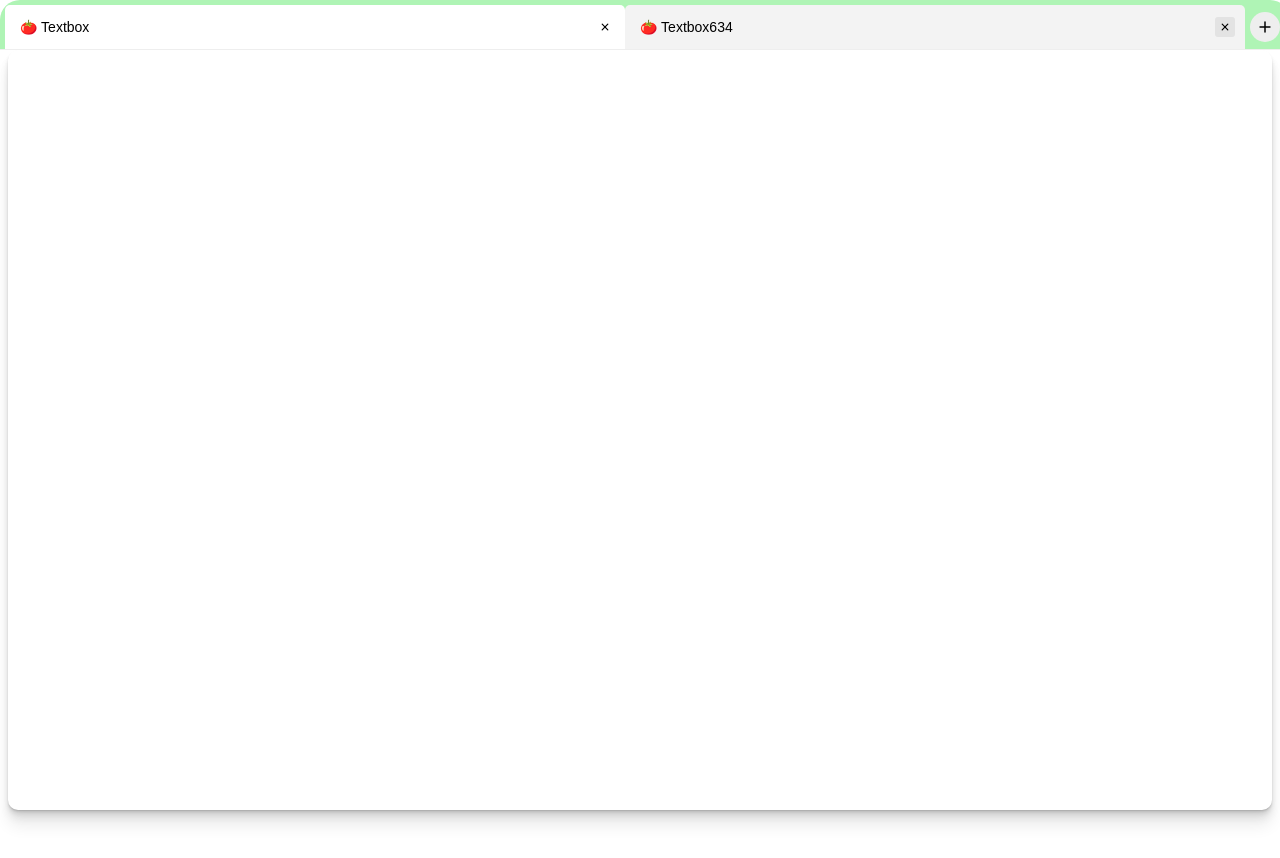
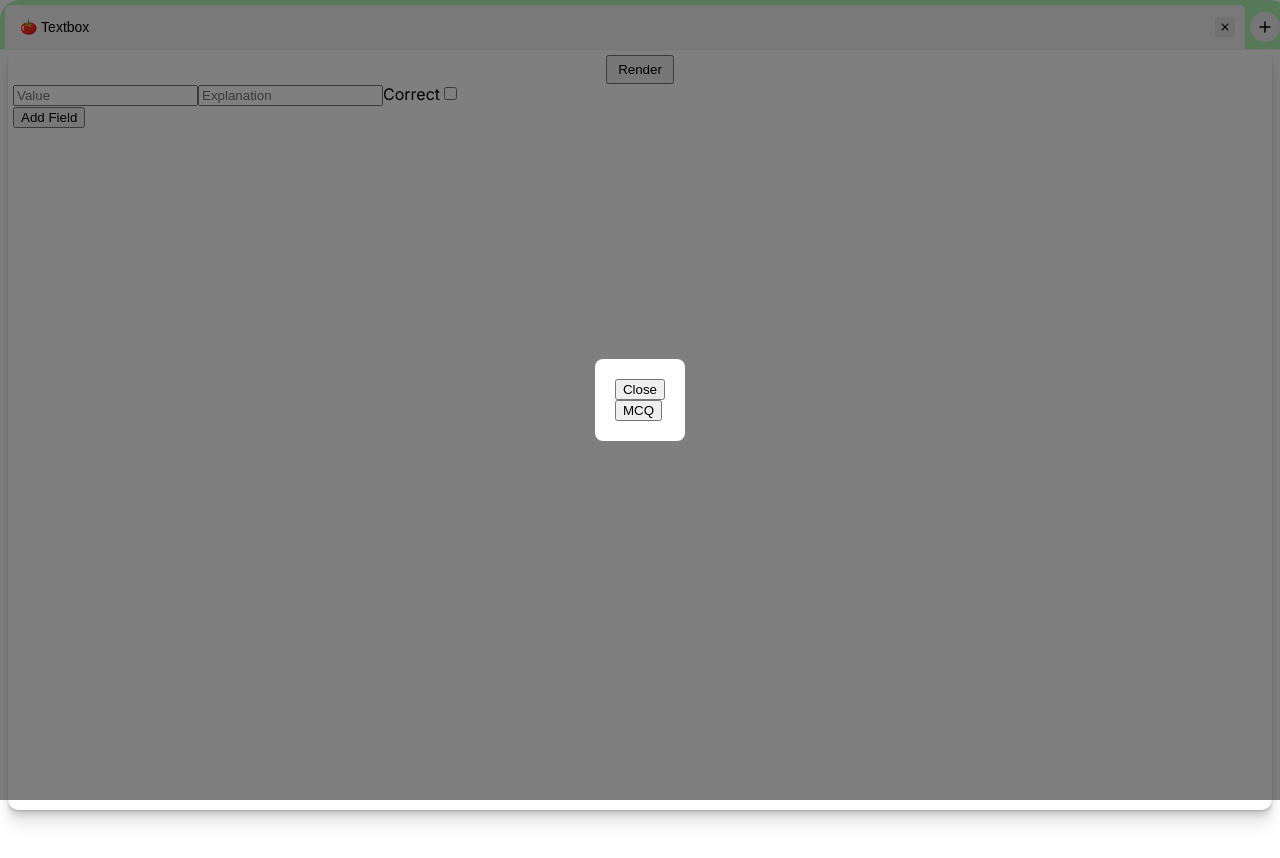
Before and after one commit to BrendonGor/learning-objects, a Next.js app: page /builder in a window 1280 px wide. Both pictures are taken after a click on the button 1265 px from the left and 27 px from the top of the page. Built offline with nearby package versions, Linux system fonts and the light colour scheme.

Commit message:
Added learningObjects array. Set up add for all learning objects, created render

```diff
--- /dev/null
+++ b/src/app/builder/components/LearningObjectModal.js
@@ -0,0 +1,18 @@
+// LearningObjectModal.js
+
+export default function LearningObjectModal({ onChoose, onClose, learningObjects }) {
+  return (
+    <div className="modal-background">
+      <div className="modal">
+        <button className="close-btn" onClick={onClose}>Close</button>
+        <ul>
+          {learningObjects.map((obj, index) => (
+            <button key={index} onClick={() => onChoose(obj.label)}>
+              {obj.label}
+            </button>
+          ))}
+        </ul>
+      </div>
+    </div>
+  );
+}
--- a/src/app/builder/page.tsx
+++ b/src/app/builder/page.tsx
@@ -8,13 +8,18 @@ import { Tab } from "@/components/builder/framer-tabs/Tab";
 import { AddIcon } from "@/components/Icons/AddIcon";
 import { useLearningObjects } from "@/components/builder/LearningObjectsContext";
 
-import { McProvider } from "@/components/builder/learning-objects/McContext";
+import { McProvider } from "@/components/builder/learning-objects/contexts/McContext";
 import { Mc } from "@/components/builder/learning-objects/objects/Mc";
 import { McForm } from "@/components/builder/learning-objects/forms/McForm";
+import learningObjects from "@/components/builder/learning-objects/LearningObjects";
+import LearningObjectModal from "@/app/builder/components/LearningObjectModal";
 
 export default function App() {
   const { tabs, selectedTab, setTabs, setSelectedTab, add, remove } =
     useLearningObjects();
+  const [showModal, setShowModal] = useState(false);
+  // State to control visibility, true shows McForm, false shows Mc
+  const [showForm, setShowForm] = useState(true);
 
   return (
     <div>
@@ -48,17 +53,37 @@ export default function App() {
             }
           </AnimatePresence>
         </Reorder.Group>
-
         <motion.button
           className="add-item"
-          onClick={add}
+          onClick={() => setShowModal(true)}
           // disabled={tabs.length === allIngredients.length}
           whileTap={{ scale: 0.9 }}
         >
           <AddIcon />
         </motion.button>
       </nav>
+      {showModal && (
+        <LearningObjectModal
+          onChoose={(label) => {
+            add(label);
+            setShowModal(false);
+          }}
+          onClose={() => setShowModal(false)}
+          learningObjects={learningObjects}
+        />
+      )}
       <div className="window">
+        <div style={{ display: "flex", justifyContent: "center" }}>
+          <button
+            style={{
+              padding: "5px 10px", // Added for better button sizing
+            }}
+            onClick={() => setShowForm(!showForm)}
+          >
+            {showForm ? "Render" : "Modify"}
+          </button>
+        </div>
+
         <main>
           {tabs.map((item) => (
             <div
@@ -69,11 +94,12 @@ export default function App() {
               {/* {Array.from({ length: 3 }).map((_, j) => (
                 <p key={j}>{item.label}</p>
               ))} */}
-              {/* <McProvider>
-                <McForm />
+              <McProvider>
+                {/* <McForm />
                 <br></br>
-                <Mc />
-              </McProvider> */}
+                <Mc /> */}
+                {showForm ? <McForm /> : <Mc />}
+              </McProvider>
               <br></br>
             </div>
           ))}
--- a/src/app/builder/styles.css
+++ b/src/app/builder/styles.css
@@ -1,4 +1,25 @@
+.modal-background {
+  position: fixed;
+  top: 0;
+  left: 0;
+  right: 0;
+  bottom: 0;
+  background-color: rgba(0,0,0,0.5);
+  display: flex;
+  justify-content: center;
+  align-items: center;
+}
 
+.modal {
+  background: white;
+  padding: 20px;
+  border-radius: 8px;
+}
+
+.close-btn {
+  float: right;
+  cursor: pointer;
+}
 /* background
 start with scroll
  */
--- a/src/components/builder/LearningObjectsContext.tsx
+++ b/src/components/builder/LearningObjectsContext.tsx
@@ -42,10 +42,10 @@ export const LearningObjectsProvider = ({
     setTabs(removeItem(tabs, item));
   };
 
-  const add = () => {
+  const add = (label: string) => {
     const nextItem = {
       icon: "🍅",
-      label: "Textbox" + Math.floor(Math.random() * 10000), // need unique label as that will be used as key
+      label: `${label}${Math.floor(Math.random() * 10000)}`, // need unique label as that will be used as key
     }; // TODO: add learning object pick screen
     // add item to state list and update state
     if (nextItem) {
--- /dev/null
+++ b/src/components/builder/learning-objects/LearningObjects.tsx
@@ -0,0 +1,19 @@
+// LearningObjects.js
+import { McForm } from "./forms/McForm";
+import { Mc } from "./objects/Mc";
+import { McProvider } from "./contexts/McContext";
+
+const learningObjects = [
+  {
+    label: "MCQ",
+    content: () => (
+      <McProvider>
+        <McForm />
+        <br />
+        <Mc />
+      </McProvider>
+    ),
+  },
+];
+
+export default learningObjects;
--- a/src/components/builder/learning-objects/forms/McForm.tsx
+++ b/src/components/builder/learning-objects/forms/McForm.tsx
@@ -1,7 +1,7 @@
 "use client";
 
 import React from "react";
-import { useMcContext } from "@/components/builder/learning-objects/McContext";
+import { useMcContext } from "@/components/builder/learning-objects/contexts/McContext";
 
 export const McForm: React.FC = () => {
   const { textFields, addTextField, updateTextField } = useMcContext();
--- a/src/components/builder/learning-objects/objects/Mc.tsx
+++ b/src/components/builder/learning-objects/objects/Mc.tsx
@@ -1,5 +1,5 @@
 import React, { useState } from "react";
-import { useMcContext } from "@/components/builder/learning-objects/McContext";
+import { useMcContext } from "@/components/builder/learning-objects/contexts/McContext";
 
 export const Mc: React.FC = () => {
   const { textFields } = useMcContext();
```
Also changed, not shown: src/components/builder/learning-objects/contexts/McContext.tsx (renamed from src/components/builder/learning-objects/McContext.tsx).
